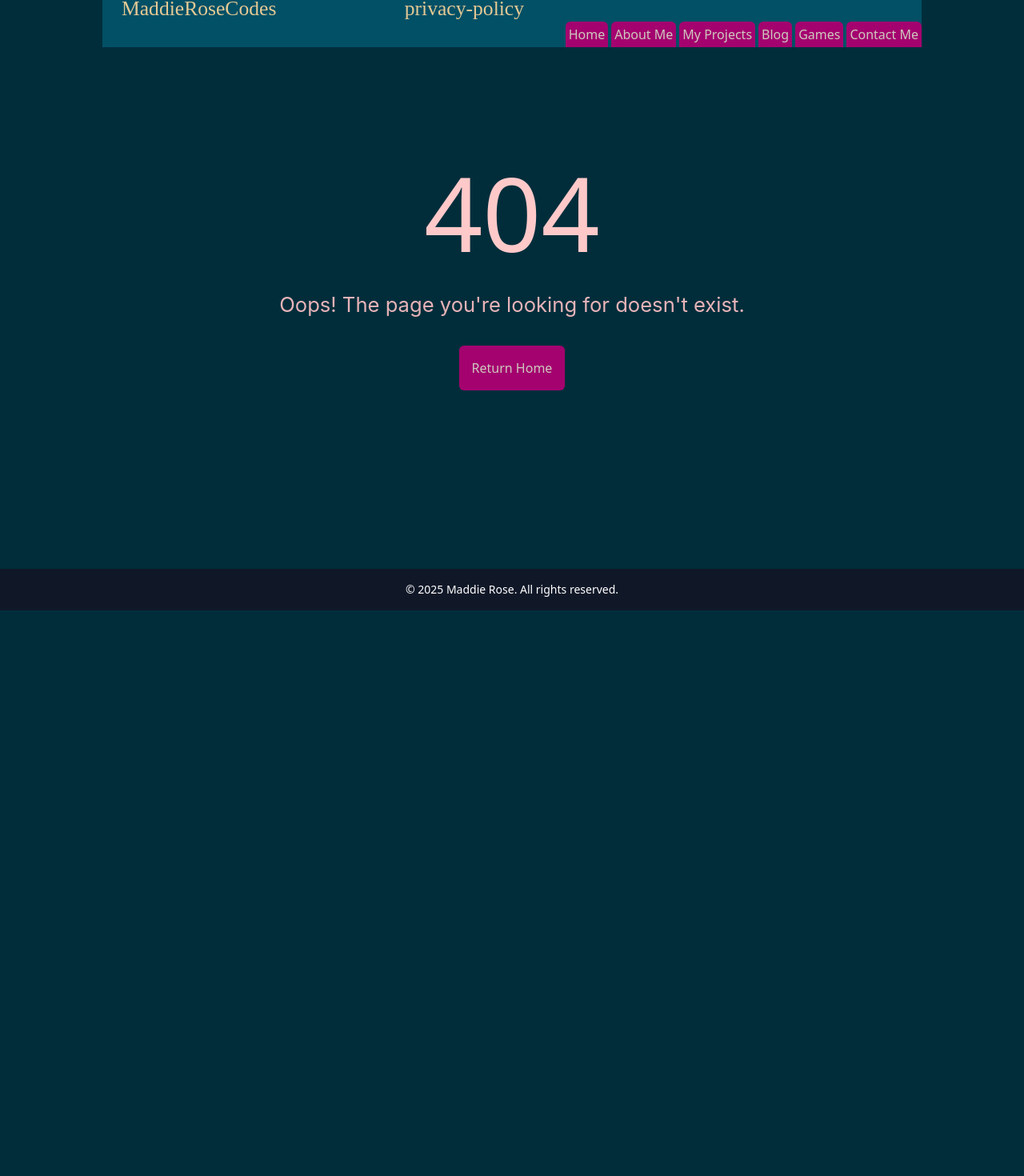
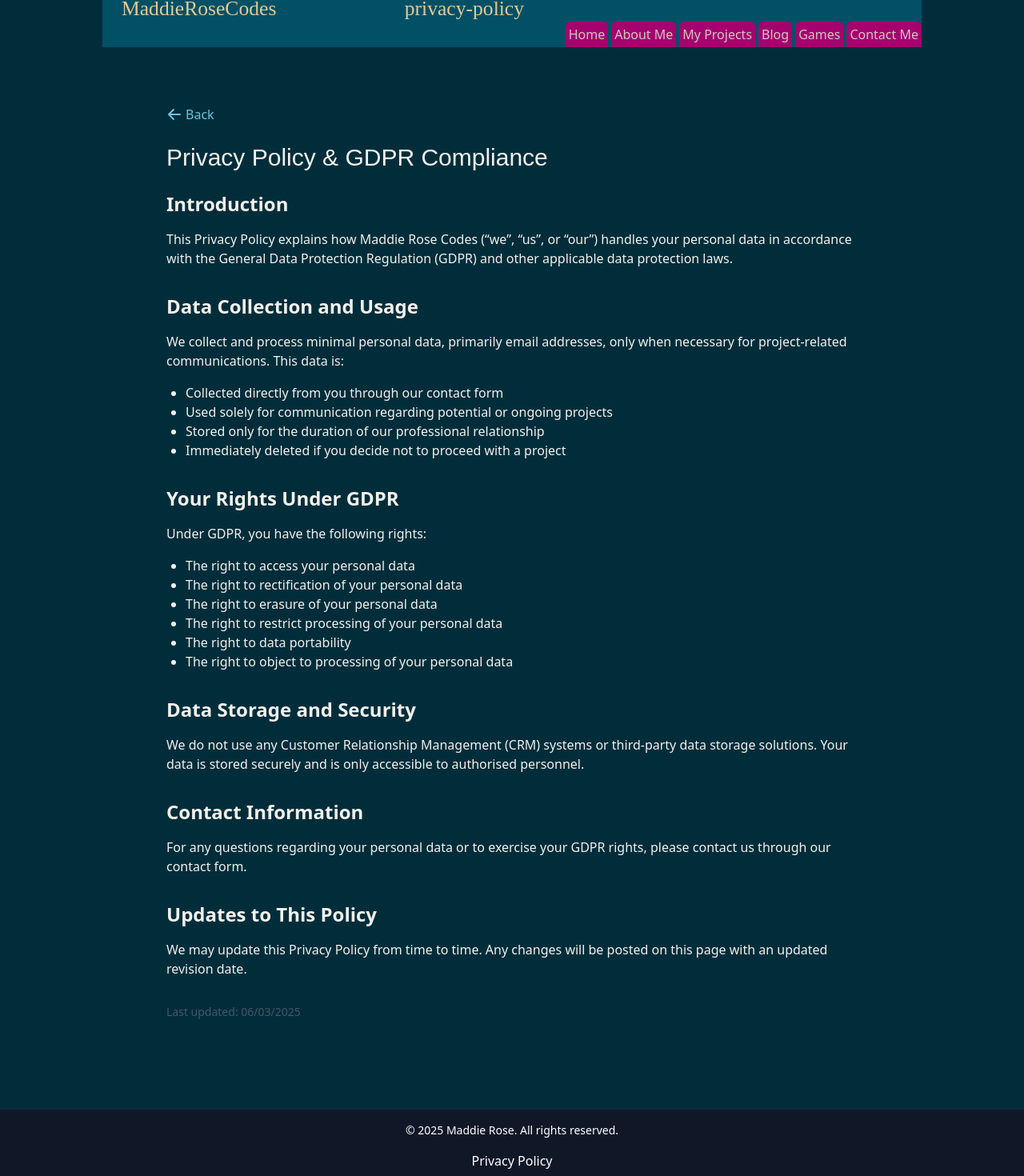
Before and after one commit to maddierosecodes/software_portfolio, a Next.js app: page /privacy-policy in a window 1280 px wide. Before the commit this address had no page. Shown: the part 37-1507 px from the top of the page at 80% size. Before the commit the page ends 800 px from the top, so only its background shows below. Built offline with nearby package versions, Linux system fonts and the light colour scheme.

Commit message:
Add GDPR Info

```diff
--- /dev/null
+++ b/app/privacy-policy/metadata.ts
@@ -0,0 +1,18 @@
+import { Metadata } from 'next';
+
+export const metadata: Metadata = {
+  title: 'Privacy Policy | Maddie Rose Codes',
+  description:
+    'Privacy policy and GDPR compliance information for Maddie Rose Codes.',
+  openGraph: {
+    title: 'Privacy Policy | Maddie Rose Codes',
+    description:
+      'Privacy policy and GDPR compliance information for Maddie Rose Codes.',
+    type: 'website',
+    url: 'https://maddierosecodes.com/privacy-policy',
+    siteName: 'Maddie Rose Codes',
+  },
+  alternates: {
+    canonical: 'https://maddierosecodes.com/privacy-policy',
+  },
+};
--- /dev/null
+++ b/app/privacy-policy/page.tsx
@@ -0,0 +1,114 @@
+'use client';
+
+import { FC } from 'react';
+
+const PrivacyPolicy: FC = () => {
+  return (
+    <main className="container mx-auto px-4 py-8 max-w-4xl text-white-200">
+      <nav aria-label="Back navigation" className="mb-6">
+        <button
+          onClick={() => window.history.back()}
+          className="flex items-center text-blue-200 hover:text-blue-300 transition-colors duration-200"
+          aria-label="Go back to previous page"
+        >
+          <svg
+            xmlns="http://www.w3.org/2000/svg"
+            className="h-5 w-5 mr-1"
+            viewBox="0 0 20 20"
+            fill="currentColor"
+            aria-hidden="true"
+          >
+            <path
+              fillRule="evenodd"
+              d="M9.707 16.707a1 1 0 01-1.414 0l-6-6a1 1 0 010-1.414l6-6a1 1 0 011.414 1.414L5.414 9H17a1 1 0 110 2H5.414l4.293 4.293a1 1 0 010 1.414z"
+              clipRule="evenodd"
+            />
+          </svg>
+          Back
+        </button>
+      </nav>
+
+      <h1 className="text-3xl font-bold mb-6">
+        Privacy Policy & GDPR Compliance
+      </h1>
+
+      <section className="mb-8">
+        <h2 className="text-2xl font-semibold mb-4">Introduction</h2>
+        <p className="mb-4">
+          This Privacy Policy explains how Maddie Rose Codes (&ldquo;we&rdquo;,
+          &ldquo;us&rdquo;, or &ldquo;our&rdquo;) handles your personal data in
+          accordance with the General Data Protection Regulation (GDPR) and
+          other applicable data protection laws.
+        </p>
+      </section>
+
+      <section className="mb-8">
+        <h2 className="text-2xl font-semibold mb-4">
+          Data Collection and Usage
+        </h2>
+        <p className="mb-4">
+          We collect and process minimal personal data, primarily email
+          addresses, only when necessary for project-related communications.
+          This data is:
+        </p>
+        <ul className="list-disc pl-6 mb-4">
+          <li>Collected directly from you through our contact form</li>
+          <li>
+            Used solely for communication regarding potential or ongoing
+            projects
+          </li>
+          <li>Stored only for the duration of our professional relationship</li>
+          <li>
+            Immediately deleted if you decide not to proceed with a project
+          </li>
+        </ul>
+      </section>
+
+      <section className="mb-8">
+        <h2 className="text-2xl font-semibold mb-4">Your Rights Under GDPR</h2>
+        <p className="mb-4">Under GDPR, you have the following rights:</p>
+        <ul className="list-disc pl-6 mb-4">
+          <li>The right to access your personal data</li>
+          <li>The right to rectification of your personal data</li>
+          <li>The right to erasure of your personal data</li>
+          <li>The right to restrict processing of your personal data</li>
+          <li>The right to data portability</li>
+          <li>The right to object to processing of your personal data</li>
+        </ul>
+      </section>
+
+      <section className="mb-8">
+        <h2 className="text-2xl font-semibold mb-4">
+          Data Storage and Security
+        </h2>
+        <p className="mb-4">
+          We do not use any Customer Relationship Management (CRM) systems or
+          third-party data storage solutions. Your data is stored securely and
+          is only accessible to authorised personnel.
+        </p>
+      </section>
+
+      <section className="mb-8">
+        <h2 className="text-2xl font-semibold mb-4">Contact Information</h2>
+        <p className="mb-4">
+          For any questions regarding your personal data or to exercise your
+          GDPR rights, please contact us through our contact form.
+        </p>
+      </section>
+
+      <section className="mb-8">
+        <h2 className="text-2xl font-semibold mb-4">Updates to This Policy</h2>
+        <p className="mb-4">
+          We may update this Privacy Policy from time to time. Any changes will
+          be posted on this page with an updated revision date.
+        </p>
+      </section>
+
+      <footer className="text-sm text-gray-600">
+        <p>Last updated: {new Date().toLocaleDateString('en-GB')}</p>
+      </footer>
+    </main>
+  );
+};
+
+export default PrivacyPolicy;
--- a/components/molecules/FooterContent.tsx
+++ b/components/molecules/FooterContent.tsx
@@ -1,5 +1,6 @@
 import React from 'react';
 import CopyrightText from '../atoms/CopyrightText';
+import Link from 'next/link';
 
 interface FooterContentProps {
   name: string;
@@ -10,6 +11,14 @@ const FooterContent: React.FC<FooterContentProps> = ({ name }) => {
     <div className="container mx-auto px-4">
       <div className="text-center">
         <CopyrightText name={name} />
+        <div className="mt-4">
+          <Link
+            href="/privacy-policy"
+            className="text-white hover:text-blue-200 transition-colors duration-200"
+          >
+            Privacy Policy
+          </Link>
+        </div>
       </div>
     </div>
   );
--- a/components/organisms/ContactForm.tsx
+++ b/components/organisms/ContactForm.tsx
@@ -6,6 +6,7 @@ import FormSection from '../molecules/FormSection';
 import SuccessMessage from '../molecules/SuccessMessage';
 import FormButton from '../atoms/FormButton';
 import { AdminError, ClientError } from '@/config/errors/emailErrors';
+import Link from 'next/link';
 
 export const ContactForm = () => {
   const [formState, setFormState] = useState<{
@@ -240,8 +241,25 @@ export const ContactForm = () => {
             disabled={formState.isSubmitting}
             aria-busy={formState.isSubmitting}
           />
+
+          <p
+            className="text-sm text-center mt-4 text-blue-300"
+            role="contentinfo"
+          >
+            By submitting this form, you agree to our{' '}
+            <Link
+              href="/privacy-policy"
+              className="text-blue-200 hover:text-blue-300 transition-colors duration-200"
+              aria-label="View our Privacy Policy"
+              title="Privacy Policy"
+            >
+              Privacy Policy
+            </Link>
+          </p>
         </form>
       )}
     </FormSection>
   );
 };
+
+export default ContactForm;
```
Also changed, not shown: 1 other file (tests, documents, lock files or other folders).
